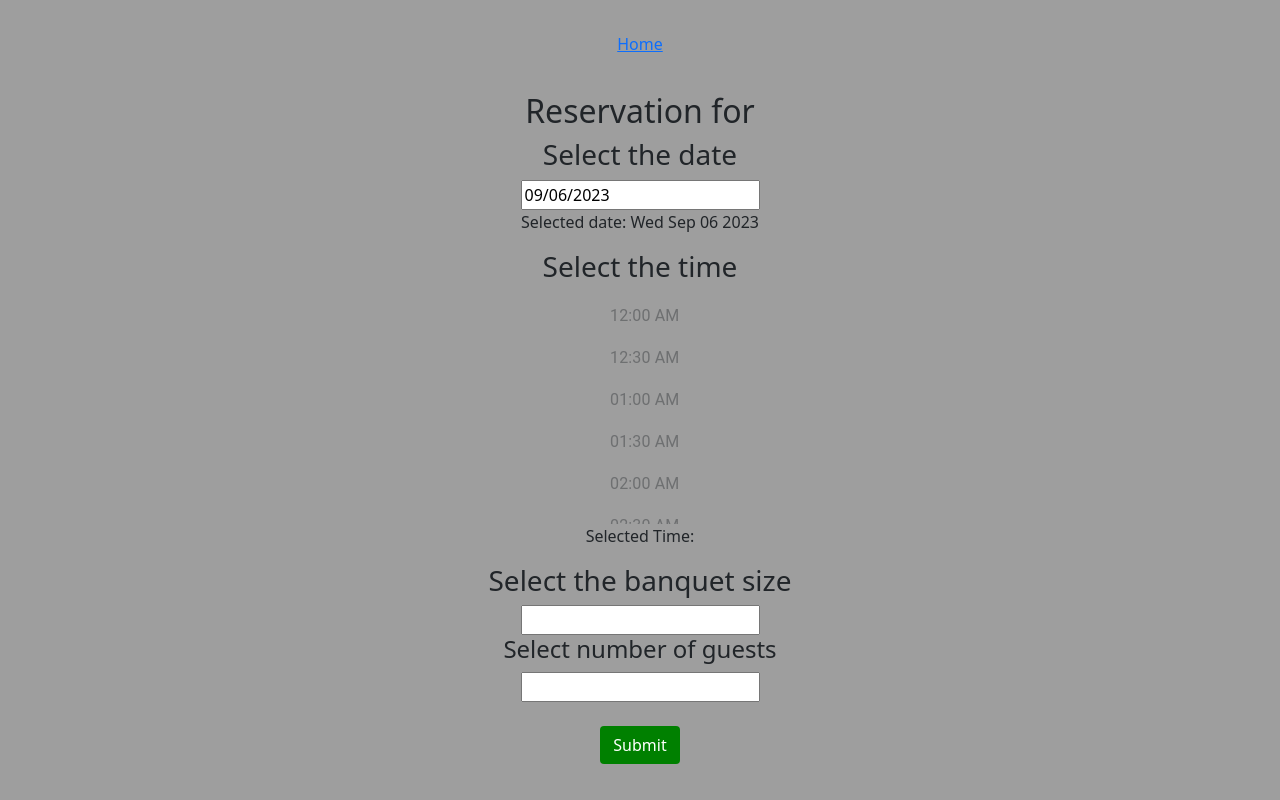
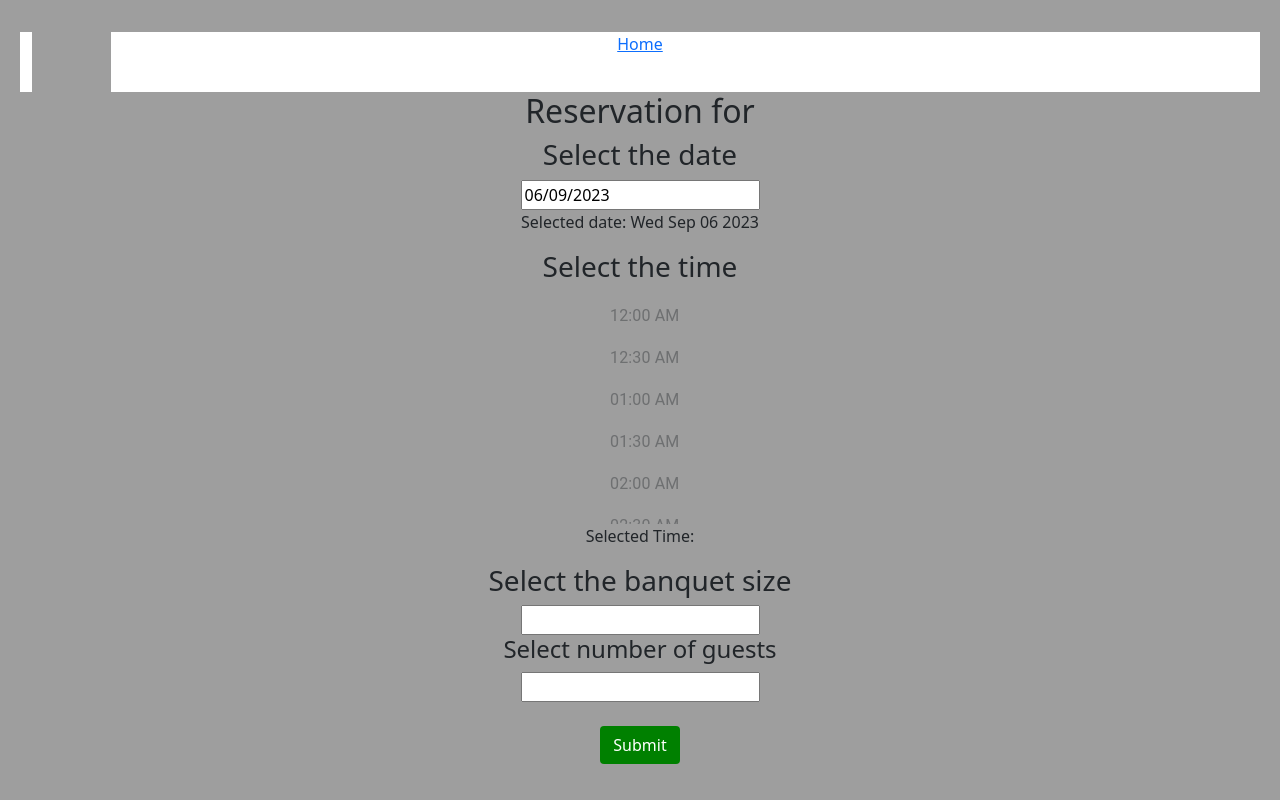
Before and after one commit to andrewhuynh561/Reservation-restaurant, a React (Vite) app in the folder web_app/: page /restaurants/1/booking in a window 1280 px wide. Built offline with nearby package versions, Linux system fonts and the light colour scheme; no server answers.

Commit message:
Cosmetic changes.
Cosmetic changes.

```diff
--- a/web_app/src/App.jsx
+++ b/web_app/src/App.jsx
@@ -7,7 +7,7 @@ function App() {
   return (
     <>
       <BrowserRouter>
-        <div className="row">
+        <div className="row" style={{backgroundColor: 'white'}}>
           <img src="http://localhost:6060/images/logo.png" className="topleft col-1" alt="FunDev"></img>
           <nav className="mb-4 col-10">
             <Link to="/">Home</Link>
--- a/web_app/src/index.css
+++ b/web_app/src/index.css
@@ -4,8 +4,8 @@
   font-weight: 400;
 
   color-scheme: light dark;
-  color: rgba(0, 0, 0, 0.87);
-  background-color: #000000;
+  color: rgba(255, 255, 255, 0.87);
+  background-color: hsl(0, 0%, 100%);
 
   font-synthesis: none;
   text-rendering: optimizeLegibility;
--- a/web_app/src/routes/Booking.jsx
+++ b/web_app/src/routes/Booking.jsx
@@ -146,6 +146,7 @@ function Booking() {
           selected={date}
           onChange={handleDateChange}
           filterDate={isDayDisable}
+          dateFormat="dd/MM/yyyy"
         />
         <p>Selected date: {date.toDateString()}</p>
 
--- a/web_app/src/routes/Home.jsx
+++ b/web_app/src/routes/Home.jsx
@@ -51,7 +51,7 @@ function Home() {
       </div>
 
       <hr />
-      <p className="read-the-docs">
+      <p className="read-the-docs" style={{color : 'white'}}>
         Secure a sitting fast without the need to create an account
       </p>
     </>
```
Also changed, not shown: 2 other files (tests, documents, lock files or other folders).
